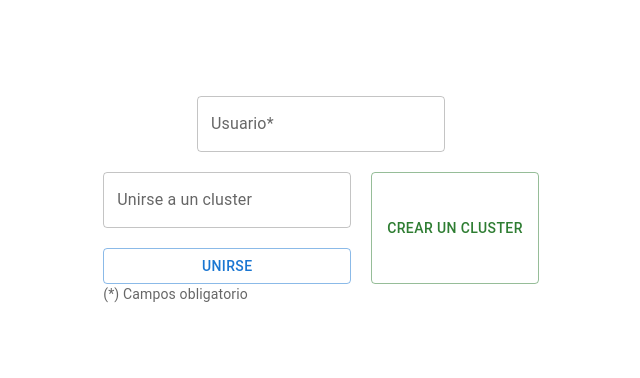
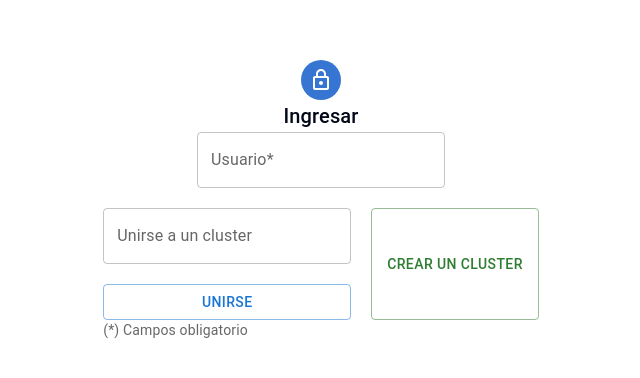
Before and after one commit to luciana678/domex, a Next.js app in the folder frontend/: page / in a window 1280 px wide. Shown: the part 200-578 px from the top of the page, without its empty margins (319-959 px from the left). Built offline with nearby package versions, Linux system fonts and the light colour scheme; no server answers; sample sign-in values are in the browser's storage.

Commit message:
Add Ingresar text in the login page

```diff
--- a/frontend/src/app/page.tsx
+++ b/frontend/src/app/page.tsx
@@ -3,6 +3,8 @@
 import useInitializeRoom from '@/hooks/useInitializeRoom'
 import useRoom from '@/hooks/useRoom'
 import { RoomID } from '@/types'
+import { LockOutlined as LockOutlinedIcon } from '@mui/icons-material'
+import { Avatar } from '@mui/joy'
 import { Button, TextField, Typography } from '@mui/material'
 import { useRef, useState } from 'react'
 
@@ -55,6 +57,13 @@ export default function Home() {
   return (
     <main className='flex min-h-full justify-center items-center px-24 lg:p-0  '>
       <section className='flex flex-col items-center'>
+        <Avatar sx={{ m: 0, bgcolor: '#3676d2' }} variant='solid'>
+          <LockOutlinedIcon />
+        </Avatar>
+        <Typography component='h1' variant='h6' className='mb-6'>
+          Ingresar
+        </Typography>
+
         <div className='pb-5 max-w-xs'>
           <TextField
             label='Usuario*'
```
